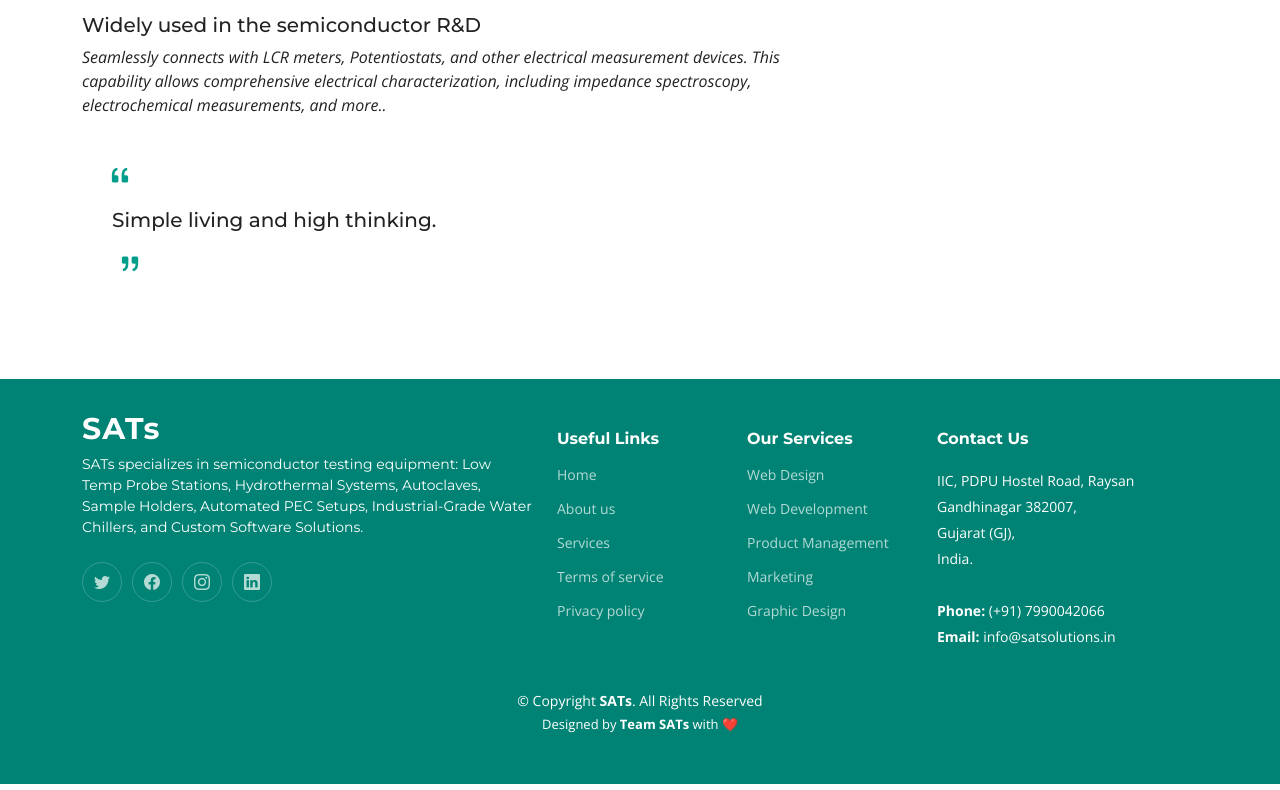
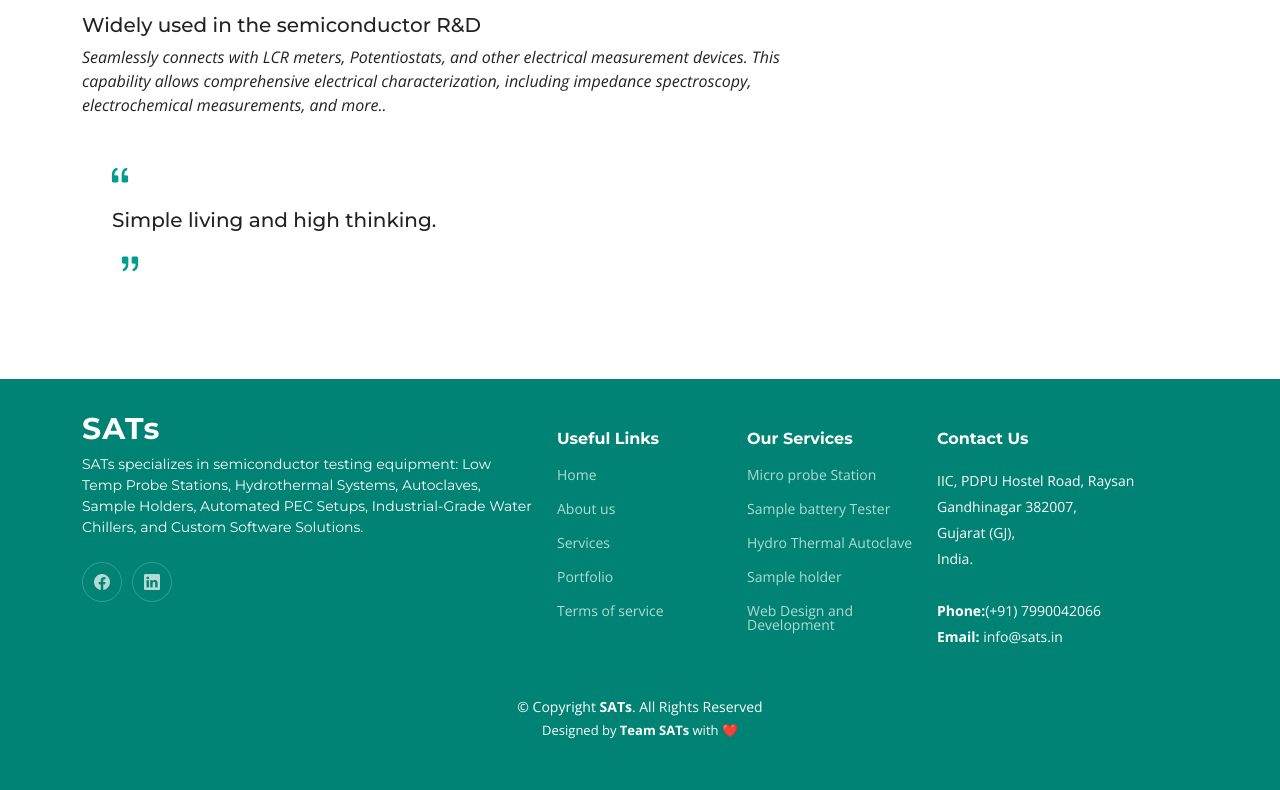
Before and after one commit to iamshreeji-copy1/lasc_website_linuxx, a plain HTML site: page portfolio-details-sample-holder-final.html in a window 1280 px wide. Shown: the part 2330-3120 px from the top of the page. Drawn offline with nearby package versions, Linux system fonts and the light colour scheme.

Commit message:
Update portfolio-details-sample-holder-final.html

```diff
--- a/portfolio-details-sample-holder-final.html
+++ b/portfolio-details-sample-holder-final.html
@@ -235,7 +235,7 @@ Widely used in the semiconductor R&D</h5> <p><i style=“text-align: justify;”
 
   </main><!-- End #main -->
 
-   <!-- ======= Footer ======= -->
+ <!-- ======= Footer ======= -->
   <footer id="footer" class="footer">
 
     <div class="container">
@@ -244,12 +244,12 @@ Widely used in the semiconductor R&D</h5> <p><i style=“text-align: justify;”
           <a href="index.html" class="logo d-flex align-items-center">
             <span>SATs</span>
           </a>
-              <p class="justified-text">SATs specializes in semiconductor testing equipment: Low Temp Probe Stations, Hydrothermal Systems, Autoclaves, Sample Holders, Automated PEC Setups, Industrial-Grade Water Chillers, and Custom Software Solutions.</p>
+              <p>SATs specializes in semiconductor testing equipment: Low Temp Probe Stations, Hydrothermal Systems, Autoclaves, Sample Holders, Automated PEC Setups, Industrial-Grade Water Chillers, and Custom Software Solutions.</p>
           <div class="social-links d-flex mt-4">
-            <a href="#" class="twitter"><i class="bi bi-twitter"></i></a>
-            <a href="#" class="facebook"><i class="bi bi-facebook"></i></a>
-            <a href="#" class="instagram"><i class="bi bi-instagram"></i></a>
-            <a href="#" class="linkedin"><i class="bi bi-linkedin"></i></a>
+<!--             <a href="#" class="twitter"><i class="bi bi-twitter"></i></a> -->
+            <a href="https://www.facebook.com/profile.php?id=61559400863942&sfnsn=wiwspwa&mibextid=RUbZ1f" class="facebook"><i class="bi bi-facebook"></i></a>
+<!--             <a href="#" class="instagram"><i class="bi bi-instagram"></i></a> -->
+            <a href="https://www.linkedin.com/in/semiconductor-analysis-and-testing-solutions-sats-8a4a29307/?original_referer=https%3A%2F%2Fwww%2Egoogle%2Ecom%2F&originalSubdomain=in" class="linkedin"><i class="bi bi-linkedin"></i></a>
           </div>
         </div>
 
@@ -257,21 +257,23 @@ Widely used in the semiconductor R&D</h5> <p><i style=“text-align: justify;”
           <h4>Useful Links</h4>
           <ul>
             <li><a href="#">Home</a></li>
-            <li><a href="#">About us</a></li>
-            <li><a href="#">Services</a></li>
+            <li><a href="#about">About us</a></li>
+            <li><a href="#services">Services</a></li>
+            <li><a href="#portfolio">Portfolio</a></li>
             <li><a href="#">Terms of service</a></li>
-            <li><a href="#">Privacy policy</a></li>
           </ul>
         </div>
 
         <div class="col-lg-2 col-6 footer-links">
           <h4>Our Services</h4>
           <ul>
-            <li><a href="#">Web Design</a></li>
-            <li><a href="#">Web Development</a></li>
-            <li><a href="#">Product Management</a></li>
-            <li><a href="#">Marketing</a></li>
-            <li><a href="#">Graphic Design</a></li>
+
+            <li><a href="portfolio-details-low-temp-probe-station.html">Micro probe Station </a></li>
+            <li><a href="portfolio-details-sample-battery-tester.html">Sample battery Tester</a></li>
+            <li><a href="portfolio-details-hydro-thermal-autoclave.html">Hydro Thermal Autoclave</a></li>
+            <li><a href="portfolio-details-sample-holder-final.html">Sample holder</a></li>
+            <li><a href="portfolio-details-web-design-and-development-done.html">Web Design and Development</a></li>
+
           </ul>
         </div>
 
@@ -282,8 +284,8 @@ Widely used in the semiconductor R&D</h5> <p><i style=“text-align: justify;”
             Gandhinagar 382007, <br>
             Gujarat (GJ), <br>
             India. <br><br>
-            <strong>Phone:</strong> (+91) 7990042066<br>
-            <strong>Email:</strong> info@satsolutions.in<br>
+            <strong>Phone:</strong>(+91) 7990042066<br>
+            <strong>Email:</strong> info@sats.in<br>
           </p>
 
         </div>
```
